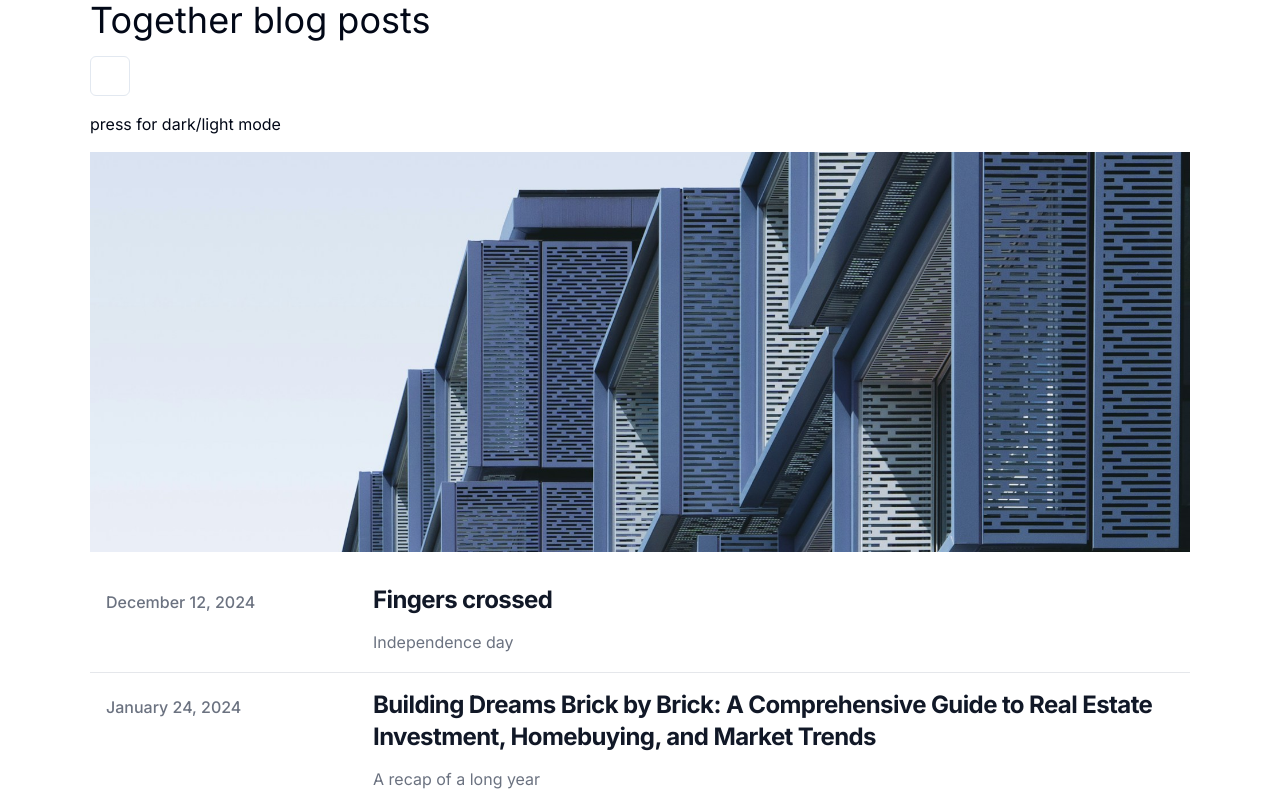
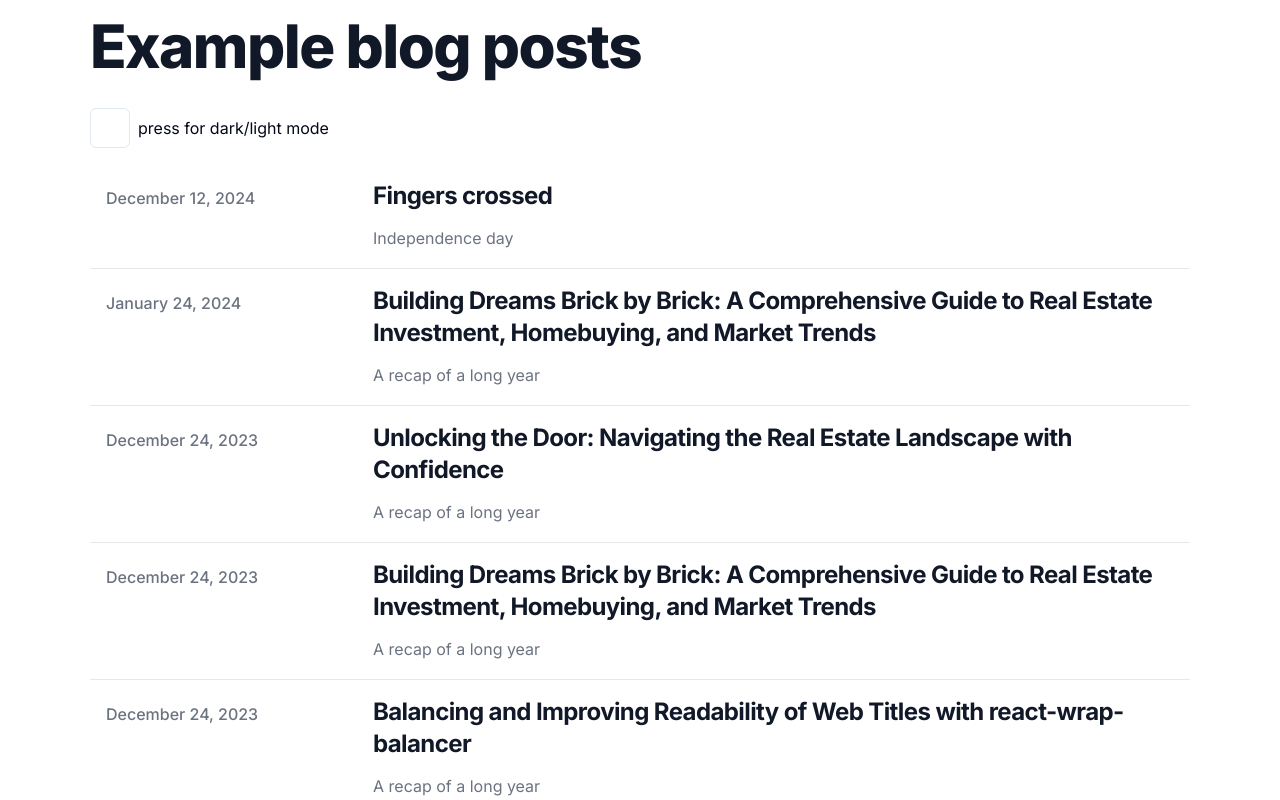
Before and after one commit to MrMaina100/A-blog-project, a Next.js app: page /blogs in a window 1280 px wide. Shown: the top 800 px of the page. Built offline with nearby package versions, Linux system fonts and the light colour scheme.

Commit message:
for client proposal fingers crossed

```diff
--- a/app/blogs/page.tsx
+++ b/app/blogs/page.tsx
@@ -5,20 +5,14 @@ import { DarkButton } from '../components/DarkButton';
 export default function page() {
   return (
     <div className="max-w-[1100px]  mx-auto flex flex-col space-y-4">
-      <h1 className="text-4xl ">Together blog posts</h1>
-      <DarkButton/> <p>press for dark/light mode</p>
-      <div className="relative h-[200px] md:h-[400px]">
-        <Image
-          src={thisimg}
-          alt="home image"
-          fill
-          placeholder="blur"
-          sizes="100vw"
-          style={{
-            objectFit: 'cover',
-          }}
-        />
-      DarkButton</div>
+      <h1 className="pb-4 text-3xl font-extrabold leading-9 tracking-tight text-gray-900 transition-colors dark:text-gray-100 sm:text-4xl sm:leading-10 md:text-6xl md:leading-14 mt-4">Example blog posts</h1>
+      <div className='flex space-x-2 items-center'>
+      <DarkButton/>
+       <p>press for dark/light mode</p>
+
+
+      </div>
+
 
       <Blogs />
     </div>
--- a/app/page.tsx
+++ b/app/page.tsx
@@ -4,15 +4,15 @@ import { DarkButton } from "./components/DarkButton"
 
 export default function page() {
   return (
-    <div className="">
-      <button className="p-4 rounded-md bg-purple-400">
+    <div className="min-h-screen flex justify-center items-center">
+      <button className="p-3 rounded-md bg-black text-white dark:bg-white dark:text-black">
         <Link href='/blogs'>
         View the blogs
 
         </Link>
       </button>
 
-      <DarkButton/>
+
     </div>
   )
 }
```
